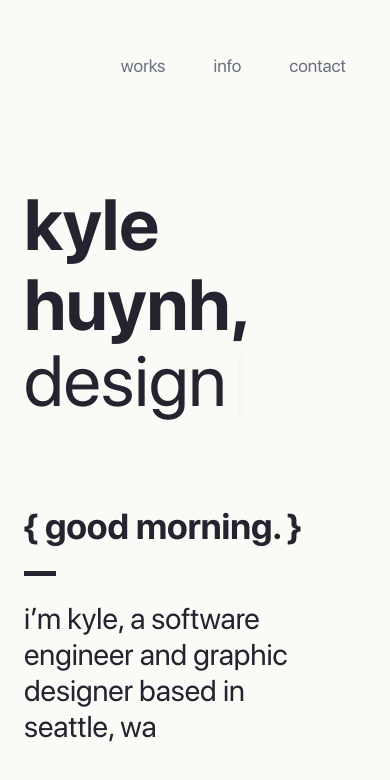
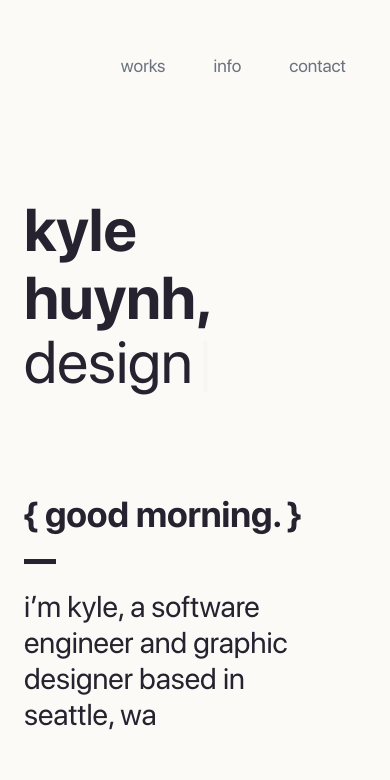
Before and after one commit to kylevh/personal-website-v2, a Next.js app: page / in a window 390 px wide. Shown: the top 780 px of the page. Built offline with nearby package versions, Linux system fonts and the light colour scheme.

Commit message:
font changes

```diff
--- a/app/page.tsx
+++ b/app/page.tsx
@@ -31,8 +31,8 @@ export default function Home() {
 
         {/* Left Header Text */}
         <FadeInAnimation className="w-full h-auto col-span-3 col-start-1">
-          <h1 className={`${sf.className} font-bold text-7xl sm:text-8xl sm:px-0 sm:mb-6 mb-2 text-left text-kyle-dark`}> kyle </h1>
-          <h1 className={`${sf.className} font-bold text-7xl sm:text-8xl sm:px-0 sm:mb-6 mb-1 text-left text-kyle-dark`}> {" "} huynh, </h1>
+          <h1 className={`${sf.className} font-bold text-6xl sm:text-8xl sm:px-0 sm:mb-6 mb-2 text-left text-kyle-dark`}> kyle </h1>
+          <h1 className={`${sf.className} font-bold text-6xl sm:text-8xl sm:px-0 sm:mb-6 mb-1 text-left text-kyle-dark`}> {" "} huynh, </h1>
 
           <HeroCursorText />
 
--- a/components/ui/HeroCursorText.tsx
+++ b/components/ui/HeroCursorText.tsx
@@ -9,7 +9,7 @@ function HeroCursorText() {
 
 
     return (
-        <h1 className={`${sf.className} font-light text-7xl sm:text-8xl sm:px-0 text-left text-kyle-dark`} >
+        <h1 className={`${sf.className} font-light text-6xl sm:text-8xl sm:px-0 text-left text-kyle-dark`} >
             <Typewriter
                 words={['developer', 'designer', 'programmer', 'ummmmm', 'nerd']}
                 loop={0}
```
